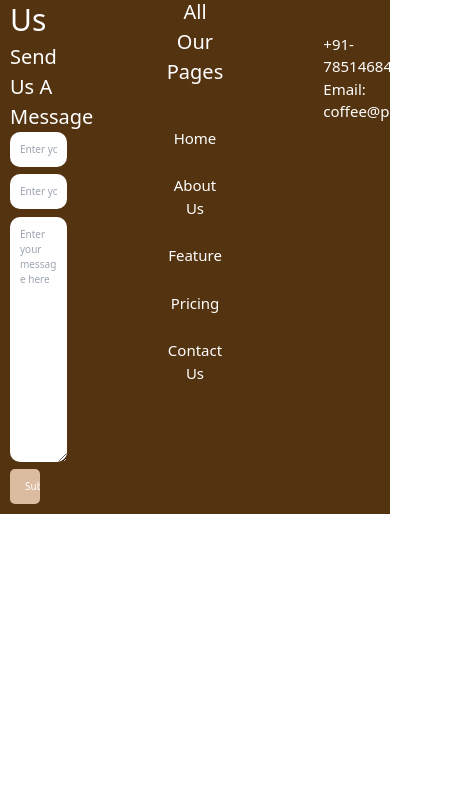
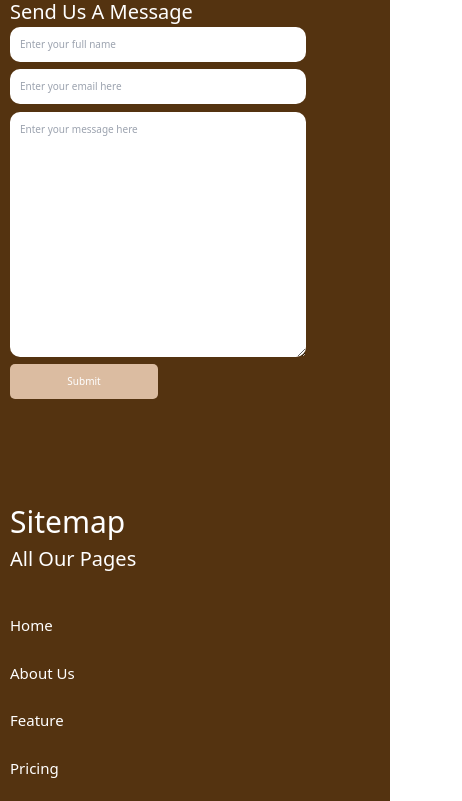
Before and after one commit to coolprogrammerarpit007/premium-coffee-website, a website: page src/index.html in a window 390 px wide. Shown: the part 2290-3091 px from the top of the page, 462 px wide, since content can reach past the window. Before the commit the page ends 2804 px from the top, so only its background shows below. Drawn offline with Linux system fonts and the light colour scheme; a web font is replaced by a local one.

Commit message:
Make footer responsive and page responsive

```diff
--- a/src/index.html
+++ b/src/index.html
@@ -151,13 +151,13 @@
     <!-- Footer Form Section -->
 
     <footer class="footer-section background--solid-brown p-[1rem]">
-        <div class="footer-container grid grid-cols-3 gap-[10rem]">
+        <div class="footer-container grid sm:grid-cols-3 grid-cols-1 gap-[10rem]">
 
             <!-- Contact form -->
             <div class="contact-form">
                 <h2 class="text-white capitalize text-[3rem]">contact us</h2>
                 <p class="text-white capitalize text-[2rem]">send us a message</p>
-                <form id="my-form" class="flex flex-col gap-3">
+                <form id="my-form" class="flex flex-col gap-3 w-[80%] sm:w-full">
                     <input type="text" placeholder="Enter your full name" class="p-4 rounded-2xl">
                     <input type="email" name="email" id="email" placeholder="Enter your email here" class="p-4 rounded-2xl">
                     <textarea name="msg" id="msg" cols="50" rows="15" placeholder="Enter your message here" class="p-4 rounded-2xl"></textarea>
@@ -166,7 +166,7 @@
             </div>
 
             <!-- Contact Links -->
-            <div class="contact-links capitalize text-white  text-center flex flex-col gap-[4rem]">
+            <div class="contact-links capitalize text-white  sm:text-center text-start flex flex-col gap-[4rem]">
                 <div class="our-sitemap">
                     <p class="text-[3rem]">sitemap</p>
                     <p class="text-[2rem]">all our pages</p>
```
Also changed, not shown: src/output.css.
